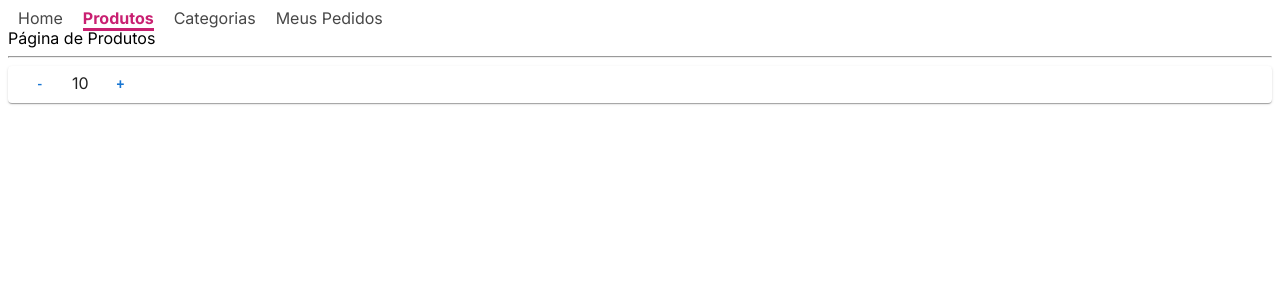
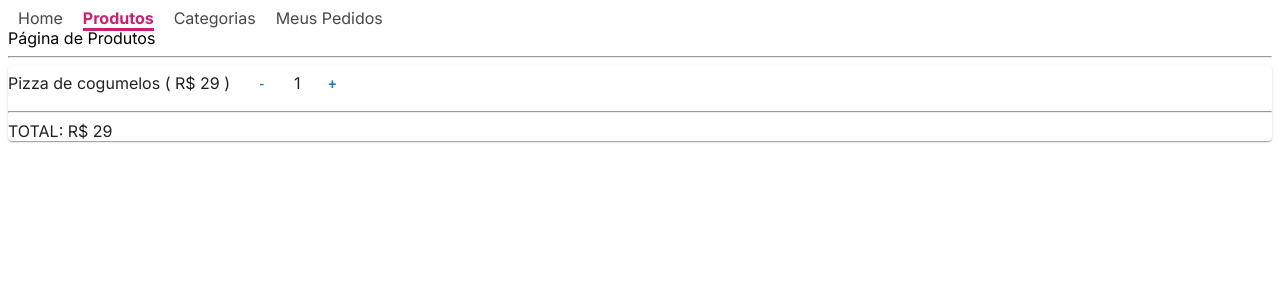
Before and after one commit to maiaaraujo/Digital_Store, a React (Create React App) app in the folder front/: page /produtos in a window 1280 px wide. Shown: the top 300 px of the page. Built offline with nearby package versions, Linux system fonts and the light colour scheme; a web font is replaced by a local one.

Commit message:
quantidade produtos

```diff
--- a/front/src/components/Menu/style.css
+++ b/front/src/components/Menu/style.css
@@ -3,6 +3,8 @@
     margin-left: 10px;
     margin-right: 10px;
     color: #474747;
+    margin-top: 100px;
+
 
 }
 
--- a/front/src/pages/Home/index.js
+++ b/front/src/pages/Home/index.js
@@ -12,7 +12,7 @@ export default function Home () {
     return (
   <div>
         <Navbar/>
-        <Menu/>
+        <Menu className="menu"/>
         Página de Home
         <Carousel/>
         <ColecoesDestaque/>
--- a/front/src/pages/Produtos/index.js
+++ b/front/src/pages/Produtos/index.js
@@ -1,17 +1,20 @@
 import Menu from "../../components/Menu";
 import {Card, Button} from "@mui/material";
 import React from "react";
-import {useState} from "react";
+//import {useState} from "react";
 
 export default function Produtos () {
-    let quantidade = 10;
+    const [quantidade, alterarQuantidade] = React.useState(1);
 
     const add = () => {
-        alert ('adicionando');
+       alterarQuantidade(quantidade + 1);
     }
 
     const remove = () => {
-        alert ('diminuindo');
+        if (quantidade === 1) {
+            return;
+        }
+        alterarQuantidade(quantidade - 1);
     }
 
     return (
@@ -22,9 +25,15 @@ export default function Produtos () {
             <hr/>
 
             <Card>
+                Pizza de cogumelos ( R$ 29 )
+
                 <Button onClick={remove}>-</Button>
                  {quantidade}
                 <Button onClick={add}>+</Button>
+
+                <hr/>
+
+                TOTAL: R$ {29 * quantidade}
             </Card>
         </div>
 
```
